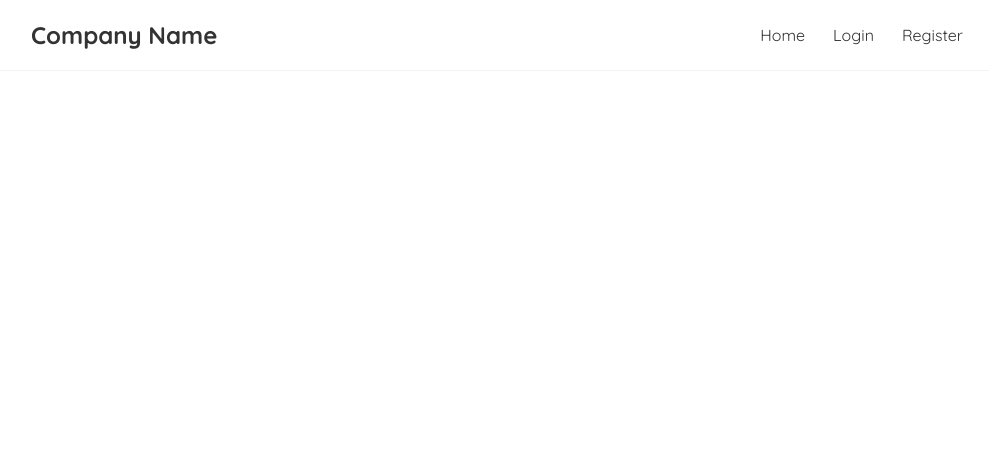
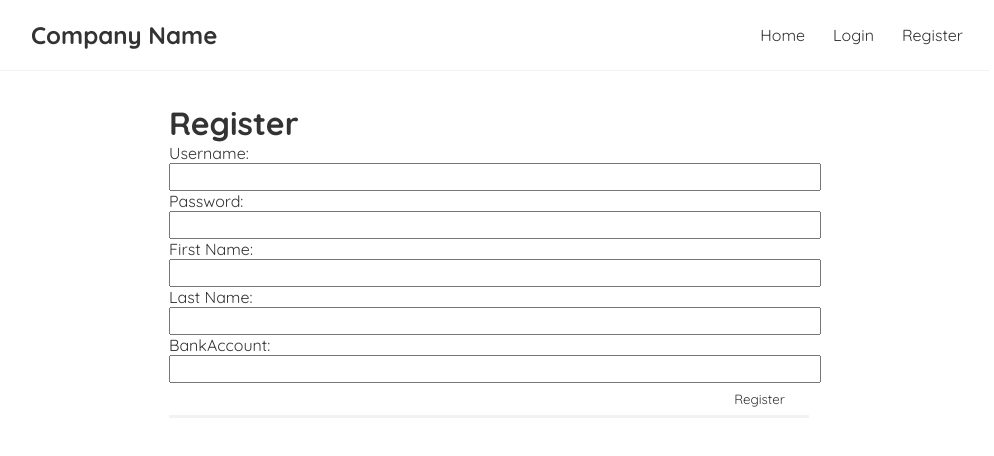
Before and after one commit to tan-si-jing/DBS-TT3, a React (Create React App) app in the folder client/: page /auth/register in a window 1280 px wide. Shown: the top 456 px of the page, without its empty margins (151-1145 px from the left). Built offline with nearby package versions, Linux system fonts and the light colour scheme.

Commit message:
register function

```diff
--- a/client/package.json
+++ b/client/package.json
@@ -21,7 +21,7 @@
     "web-vitals": "^2.1.4"
   },
   "scripts": {
-    "start": "PORT=3003 react-scripts start",
+    "start": "set PORT=3003 && react-scripts start",
     "build": "react-scripts build",
     "test": "react-scripts test",
     "eject": "react-scripts eject"
--- a/client/src/App.tsx
+++ b/client/src/App.tsx
@@ -9,6 +9,8 @@ import CreateClaim from "./pages/CreateClaim";
 import UpdateClaim from "./pages/UpdateClaim";
 import Home from "./components/Home";
 import MainNavigation from "./components/MainNavigation";
+import Login from "./components/Login";
+import Register from "./components/Register";
 
 const App = () => {
   return (
@@ -24,6 +26,8 @@ const App = () => {
             <Route path="/dashboard" element={<Dashboard />} />
             <Route path="/createclaim" element={<CreateClaim />} />
             <Route path="/editclaim" element={<UpdateClaim />} />
+            <Route path="/auth/login" element={<Login/>} />
+            <Route path="/auth/register" element={<Register/>}/>
           </Routes>
         </BrowserRouter>
       </div>
--- /dev/null
+++ b/client/src/components/AuthForm.module.css
@@ -0,0 +1,61 @@
+@import url('https://fonts.googleapis.com/css2?family=Quicksand:wght@300;400;500;600;700&display=swap');
+
+* {
+  margin: 0;
+  font-family: "Quicksand";
+  color: #333;
+
+}
+
+.form {
+  max-width: 40rem;
+  margin: 2rem auto;
+}
+
+.form label,
+.form input,
+.form textarea {
+  display: block;
+  width: 100%;
+}
+.form input,
+.form textarea {
+  padding: 0.25rem;
+}
+
+.actions {
+  display: flex;
+  gap: 1rem;
+  justify-content: flex-end;
+  align-items: center;
+  border-bottom:  solid #f2f2f2;
+}
+
+.actions button {
+
+  cursor: pointer;
+  padding: 0.5rem 1.5rem;
+  border-radius: 4px;
+  background-color: var(--color-gray-300);
+  color: var(--color-gray-800);
+  border: none;
+}
+button {
+
+  cursor: pointer;
+  padding: 0.5rem 1.5rem;
+  border-radius: 4px;
+  background-color: var(--color-gray-300);
+  color: var(--color-gray-800);
+  border: none;
+}
+
+.actions a {
+  text-decoration: none;
+  background-color: transparent;
+  color: #f1356d;
+}
+
+.actions button:hover {
+    color: #f1356d;
+}
--- a/client/src/components/Login.js
+++ b/client/src/components/Login.js
@@ -1,11 +1,84 @@
-import React from 'react'
+import React, { useState } from "react";
+import axios from "axios";
+import { useCookies } from "react-cookie";
+import { useNavigate, Link } from "react-router-dom";
+import classes from "./AuthForm.module.css";
 
 function Login() {
+    const [_, setCookies] = useCookies(["access_token"]);
+
+    const [username, setUsername] = useState("");
+    const [password, setPassword] = useState("");
+    const navigate = useNavigate();
+
+    const onSubmit = async (event) => {
+      event.preventDefault();
+
+      try {
+        const response = await axios.post("http://localhost:3001/auth/login", {
+          username,
+          password,
+        });
+
+        setCookies("access_token", response.data.token);
+
+        window.localStorage.setItem("userID", response.data.userID);
+        navigate("/");
+      } catch (error) {
+        console.error(error);
+      }
+    };
+
   return (
-    <div>
-
-    </div>
-  )
+    <Form
+      username={username}
+      setUsername={setUsername}
+      password={password}
+      setPassword={setPassword}
+      label="Login"
+      onSubmit={onSubmit}
+    />
+  );
 }
 
-export default Login
+export default Login;
+
+const Form = ({
+  username,
+  setUsername,
+  password,
+  setPassword,
+  label,
+  onSubmit,
+}) => {
+  return (
+    <div className={classes.form}>
+      <form onSubmit={onSubmit}>
+        <h1>{label}</h1>
+        <div className="form-group">
+          <label htmlFor="username">Username:</label>
+          <input
+            type="text"
+            id="username"
+            value={username}
+            onChange={(event) => setUsername(event.target.value)}
+            required
+          />
+        </div>
+        <div className="form-group">
+          <label htmlFor="password">Password:</label>
+          <input
+            type="password"
+            id="password"
+            value={password}
+            onChange={(event) => setPassword(event.target.value)}
+            required
+          />
+        </div>
+        <div className={classes.actions}>
+          <button type="submit">{label}</button>
+        </div>
+      </form>
+    </div>
+  );
+};
--- a/client/src/components/Register.js
+++ b/client/src/components/Register.js
@@ -1,11 +1,129 @@
-import React from 'react'
+import { useState } from "react";
+import axios from "axios";
+import {useNavigate} from "react-router-dom";
+import classes from "./AuthForm.module.css";
 
 function Register() {
+  const [username, setUsername] = useState("");
+  const [password, setPassword] = useState("");
+  const [firstName, setfirstName] = useState("");
+  const [lastName, setlastName] = useState("");
+  const [BankAcc, setBankAcc] = useState("");
+  const errors = {
+    uname: "Invalid username",
+    pass: "Invalid Password",
+  };
+
+  //   const [_, setCookies] = useCookies(["access_token"]);
+  const navigate = useNavigate();
+
+  const handleSubmit = async (event) => {
+    event.preventDefault();
+    try {
+      await axios.post("http://localhost:3001/auth/register", {
+        username,
+        password,
+        firstName,
+        lastName,
+      });
+      alert("Registration Completed! Now login.");
+      navigate("/auth/login");
+    } catch (error) {
+      console.error(error);
+    }
+  };
   return (
-    <div>
-
-    </div>
-  )
+    <Form
+      username={username}
+      setUsername={setUsername}
+      password={password}
+      setPassword={setPassword}
+      firstname={firstName}
+      setfirstName={setfirstName}
+      lastName={lastName}
+      setlastName={setlastName}
+      BankAcc={BankAcc}
+      setBankAcc={setBankAcc}
+      label="Register"
+      handleSubmit={handleSubmit}
+    />
+  );
 }
 
-export default Register
+export default Register;
+
+const Form = ({
+  username,
+  setUsername,
+  password,
+  setPassword,
+  firstName,
+  setfirstName,
+  lastName,
+  setlastName,
+  BankAcc,
+  setBankAcc,
+  label,
+  handleSubmit,
+}) => {
+  return (
+    <div className={classes.form}>
+      <form onSubmit={handleSubmit}>
+        <h1>{label}</h1>
+        <div className="form-group">
+          <label htmlFor="username">Username:</label>
+          <input
+            type="text"
+            id="username"
+            value={username}
+            onChange={(event) => setUsername(event.target.value)}
+            required
+          />
+        </div>
+        <div className="form-group">
+          <label htmlFor="password">Password:</label>
+          <input
+            type="password"
+            id="password"
+            value={password}
+            onChange={(event) => setPassword(event.target.value)}
+            required
+          />
+        </div>
+        <div className="form-group">
+          <label htmlFor="firstName">First Name:</label>
+          <input
+            type="text"
+            id="firstName"
+            value={firstName}
+            onChange={(event) => setfirstName(event.target.value)}
+            required
+          />
+        </div>
+        <div className="form-group">
+          <label htmlFor="lastName">Last Name:</label>
+          <input
+            type="text"
+            id="lastName"
+            value={lastName}
+            onChange={(event) => setlastName(event.target.value)}
+            required
+          />
+        </div>
+        <div className="form-group">
+          <label htmlFor="BankAcc">BankAccount:</label>
+          <input
+            type="text"
+            id="BankAcc"
+            value={BankAcc}
+            onChange={(event) => setBankAcc(event.target.value)}
+            required
+          />
+        </div>
+        <div className={classes.actions}>
+          <button type="submit">{label}</button>
+        </div>
+      </form>
+    </div>
+  );
+};
```
